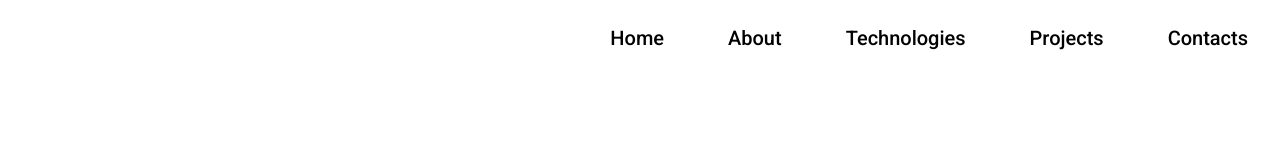
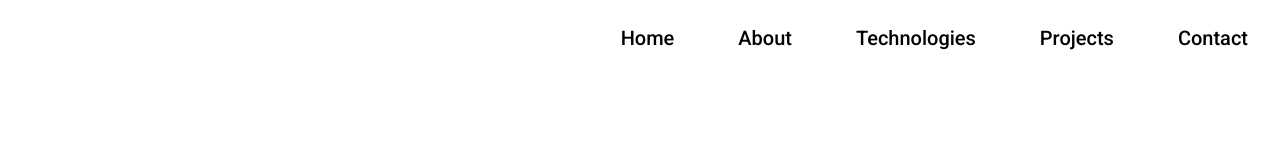
Before and after one commit to yosassenav/yosassenav, a Next.js app: page / in a window 1280 px wide. Shown: the top 160 px of the page. Built offline with nearby package versions, Linux system fonts and the light colour scheme.

Commit message:
correcting missed spelled word in the header

```diff
--- a/src/components/Header/Header.js
+++ b/src/components/Header/Header.js
@@ -82,7 +82,7 @@ export default function Header() {
         </li>
         <li className="my-6 mx-8 basis-12">
           <button className='text-xl hover:text-indigo-600 transition duration-300' onClick={()=>scrollToSection(contactRef)}>
-            Contacts
+            Contact
           </button>
         </li>
       </ul>
--- a/src/components/MobileMenu/MobileMenu.js
+++ b/src/components/MobileMenu/MobileMenu.js
@@ -38,7 +38,7 @@ export default function MobileMenu({isMenuOpen, toggleMenu, scrollToSection, sec
           </li>
           <li className="text-xl py-1">
             <button className='hover:text-indigo-600 transition duration-300' onClick={()=>scrollToSection(sections.contactRef)}>
-              Contacts
+              Contact
             </button>
           </li>
         </ul>
```
